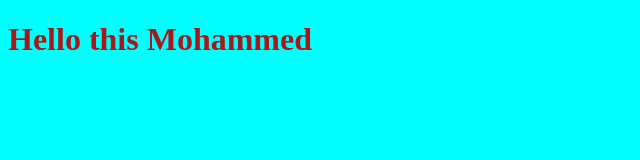
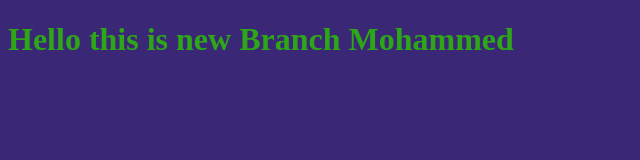
Before and after one commit to admed12/myproject, a plain HTML site: page index.html in a window 1280 px wide. Shown: the whole page, without its empty margins (0-640 px from the left). Drawn offline with Linux system fonts and the light colour scheme.

Commit message:
edit files style.css and index.html

```diff
--- a/index.html
+++ b/index.html
@@ -7,7 +7,7 @@
     <link rel="stylesheet" href="style.css">
 </head>
 <body>
-    <h1>Hello this Mohammed</h1>
+    <h1>Hello this is new Branch Mohammed</h1>
     <script src="app.js"></script>
 </body>
 </html>
--- a/style.css
+++ b/style.css
@@ -1,6 +1,6 @@
 h1{
-    color: #a71818;
+    color: #2da718;
 }
 body{
-    background-color: aqua;
+    background-color: rgb(58, 39, 117);
 }
```
